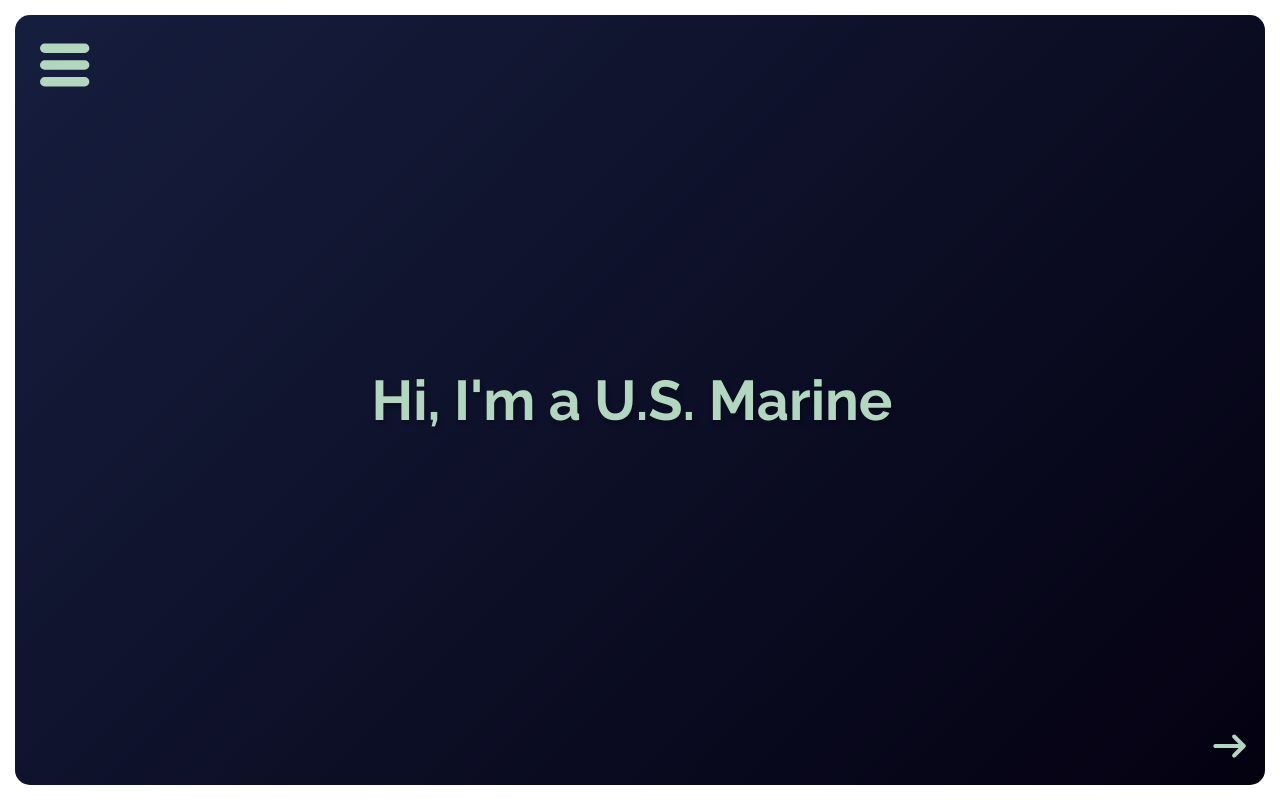
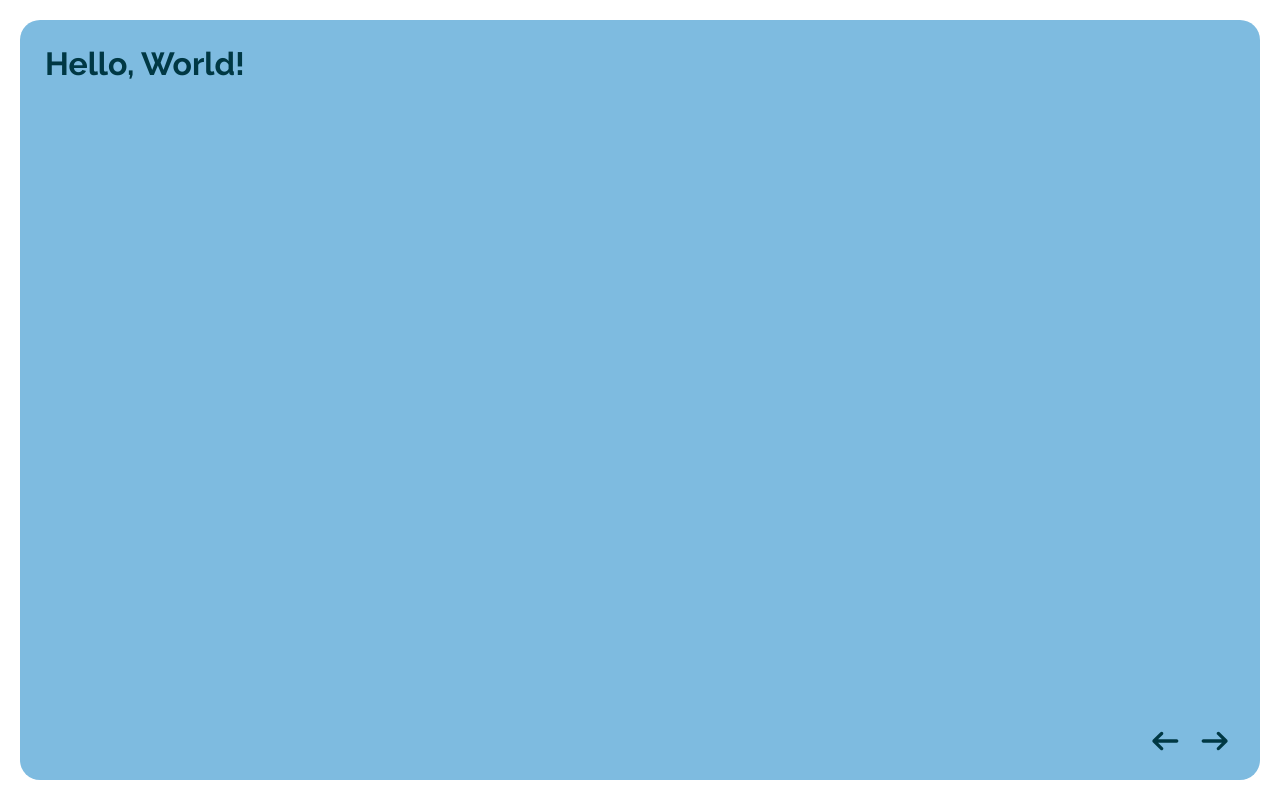
Before and after one commit to alex-laycalvert/alexlc-dot-com, a Next.js app: page / in a window 1280 px wide. Built offline with nearby package versions, Linux system fonts and the light colour scheme.

Commit message:
Adding in a page component to make it portable

```diff
--- /dev/null
+++ b/components/Book/Nav.tsx
@@ -0,0 +1,3 @@
+export default function Nav() {
+    return <></>
+}
--- /dev/null
+++ b/components/Book/Page.tsx
@@ -0,0 +1,44 @@
+import Nav from "./Nav";
+import * as icons from "../icons";
+
+import styles from "../../styles/Book.module.scss";
+
+interface Props {
+    children: React.ReactElement;
+    backgroundColor?: string;
+    foregroundColor?: string;
+    nextPage?: () => void;
+    prevPage?: () => void;
+    multiplePages?: boolean;
+}
+
+export default function Page({
+    children,
+    backgroundColor,
+    foregroundColor,
+    nextPage,
+    prevPage,
+    multiplePages,
+}: Props) {
+    return (
+        <div
+            className={styles.page}
+            style={{
+                backgroundColor,
+                color: foregroundColor,
+            }}
+        >
+            {children}
+            {multiplePages && (
+                <button className={styles.prevPageButton} onClick={prevPage}>
+                    <icons.RightArrowColor color={foregroundColor || ""} />
+                </button>
+            )}
+            {multiplePages && (
+                <button className={styles.nextPageButton} onClick={nextPage}>
+                    <icons.RightArrowColor color={foregroundColor || ""} />
+                </button>
+            )}
+        </div>
+    );
+}
--- /dev/null
+++ b/components/Book/index.tsx
@@ -0,0 +1,61 @@
+import { ReactElement, cloneElement, useEffect, useState } from "react";
+//import PageContainer from "./PageContainer";
+
+import styles from "../../styles/Book.module.scss";
+
+interface Props {
+    children: ReactElement[] | ReactElement;
+}
+
+export default function Book({ children }: Props) {
+    const [currentPage, setCurrentPage] = useState<ReactElement>();
+    const [currentPageIndex, setCurrentPageIndex] = useState(-1);
+
+    const prevPage = () => {
+        if (!Array.isArray(children)) {
+            return;
+        }
+        if (currentPageIndex - 1 < 0) {
+            setCurrentPageIndex(children.length - 1);
+            return;
+        }
+        setCurrentPageIndex(currentPageIndex - 1);
+    };
+
+    const nextPage = () => {
+        if (!Array.isArray(children)) {
+            return;
+        }
+        setCurrentPageIndex((currentPageIndex + 1) % children.length);
+    };
+
+    useEffect(() => {
+        if (Array.isArray(children)) {
+            setCurrentPageIndex(0);
+            setCurrentPage(children[currentPageIndex]);
+            return;
+        }
+        setCurrentPage(children);
+    }, []);
+
+    useEffect(() => {
+        if (currentPageIndex < 0 || !Array.isArray(children)) {
+            return;
+        }
+        setCurrentPage(children[currentPageIndex]);
+    }, [currentPageIndex]);
+
+    if (!currentPage) {
+        return <></>;
+    }
+
+    return (
+        <div className={styles.book}>
+            {cloneElement(currentPage, {
+                nextPage,
+                prevPage,
+                multiplePages: Array.isArray(children) && children.length > 1,
+            })}
+        </div>
+    );
+}
--- a/components/icons.tsx
+++ b/components/icons.tsx
@@ -1,3 +1,7 @@
+interface Props {
+    color: string;
+}
+
 export function DoubleDownArrow() {
     return (
         <svg
@@ -165,6 +169,23 @@ export function RightArrow() {
     );
 }
 
+export function RightArrowColor({ color }: Props) {
+    return (
+        <svg
+            xmlns="http://www.w3.org/2000/svg"
+            width="1em"
+            height="1em"
+            preserveAspectRatio="xMidYMid meet"
+            viewBox="0 0 24 24"
+        >
+            <path
+                fill={color}
+                d="M13.3 17.275q-.3-.3-.288-.725q.013-.425.313-.725L16.15 13H5q-.425 0-.713-.288Q4 12.425 4 12t.287-.713Q4.575 11 5 11h11.15L13.3 8.15q-.3-.3-.3-.713q0-.412.3-.712t.713-.3q.412 0 .712.3L19.3 11.3q.15.15.213.325q.062.175.062.375t-.062.375q-.063.175-.213.325l-4.6 4.6q-.275.275-.687.275q-.413 0-.713-.3Z"
+            />
+        </svg>
+    );
+}
+
 export function LockThreeLines() {
     return (
         <svg
--- a/pages/_app.tsx
+++ b/pages/_app.tsx
@@ -1,12 +1,7 @@
 import type { AppProps } from "next/app";
-import Layout from "./layout";
 
 import "../styles/globals.scss";
 
 export default function App({ Component, pageProps }: AppProps) {
-    return (
-        <Layout>
-            <Component {...pageProps} />
-        </Layout>
-    );
+    return <Component {...pageProps} />;
 }
--- a/pages/index.tsx
+++ b/pages/index.tsx
@@ -1,10 +1,29 @@
-import Typewriter from "typewriter-effect";
-
-import styles from "../styles/Home.module.scss";
+import Book from "../components/Book";
+import Page from "../components/Book/Page";
+//import Typewriter from "typewriter-effect";
+//
+//import styles from "../styles/Home.module.scss";
 
 export default function Home() {
-    const typedStrings = ["Developer", "U.S. Marine", "Linux Enthusiast", "Neovim User"];
+    //const typedStrings = ["Developer", "U.S. Marine", "Linux Enthusiast", "Neovim User"];
 
+    return (
+        <Book>
+            <Page backgroundColor="#7EBBE0" foregroundColor="#003844">
+                <h1>Hello, World!</h1>
+            </Page>
+            <Page backgroundColor="#ED6A5A" foregroundColor="#003844">
+                <h1>Maybe, World?</h1>
+            </Page>
+            <Page backgroundColor="#000000" foregroundColor="#FFFFFF">
+                <h1>Goodbye, World!</h1>
+            </Page>
+        </Book>
+    );
+}
+
+/*
+ *
     return (
         <div className={styles.container}>
             <div className={styles.headerContainer}>
@@ -38,4 +57,4 @@ export default function Home() {
             </div>
         </div>
     );
-}
+    */
--- /dev/null
+++ b/styles/Book.module.scss
@@ -0,0 +1,47 @@
+$outer-spacing: 20px;
+$inner-spacing: 25px;
+$icon-size: 40px;
+
+.book {
+    width: 100%;
+    height: 100vh;
+    padding: $outer-spacing;
+
+    * {
+        margin: 0;
+        padding: 0;
+    }
+}
+
+.prevPageButton,
+.nextPageButton {
+    all: unset;
+    position: absolute;
+
+    svg {
+        color: current-color;
+        width: $icon-size;
+        height: $icon-size;
+    }
+}
+
+.prevPageButton {
+    bottom: calc($outer-spacing + $inner-spacing - 10px);
+    right: calc($outer-spacing + $inner-spacing * 3);
+
+    svg {
+        rotate: 180deg;
+    }
+}
+
+.nextPageButton {
+    bottom: calc($outer-spacing + $inner-spacing - 10px);
+    right: calc($outer-spacing + $inner-spacing);
+}
+
+.page {
+    width: 100%;
+    height: 100%;
+    padding: $inner-spacing;
+    border-radius: 20px;
+}
```
Also changed, not shown: components/Clients/index.tsx (added), components/Contact/index.tsx (added), components/Home/index.tsx (added), components/Resume/index.tsx (added).
